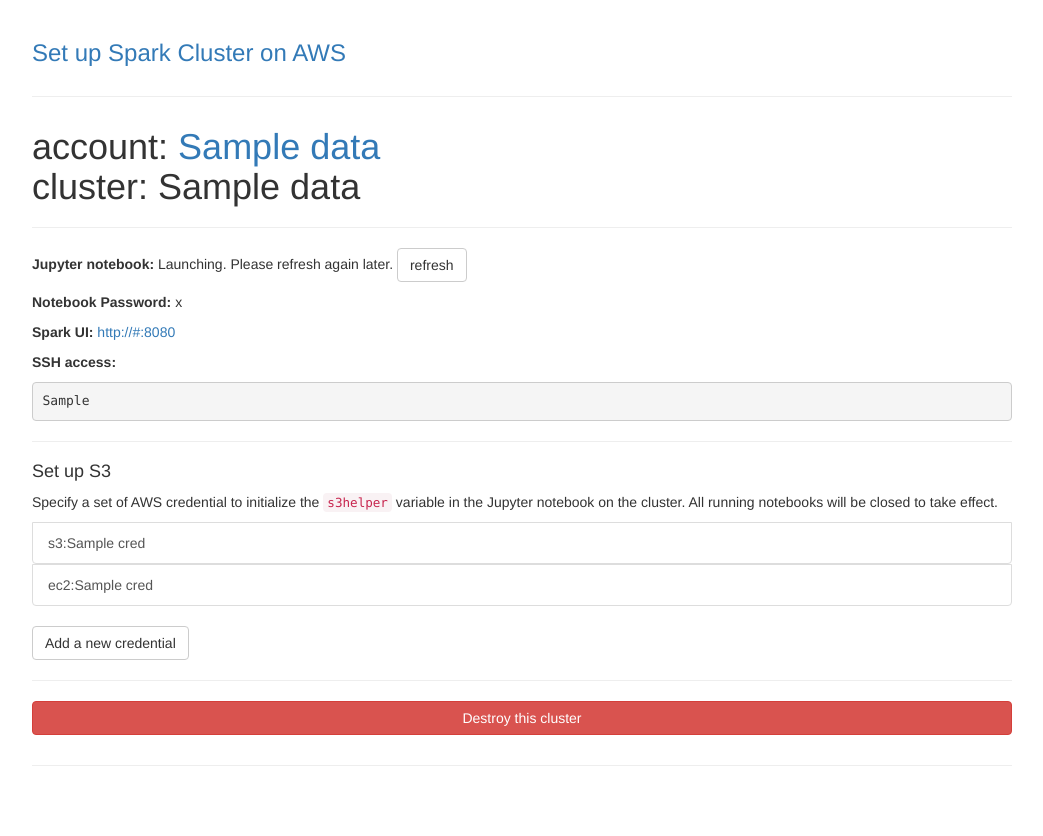
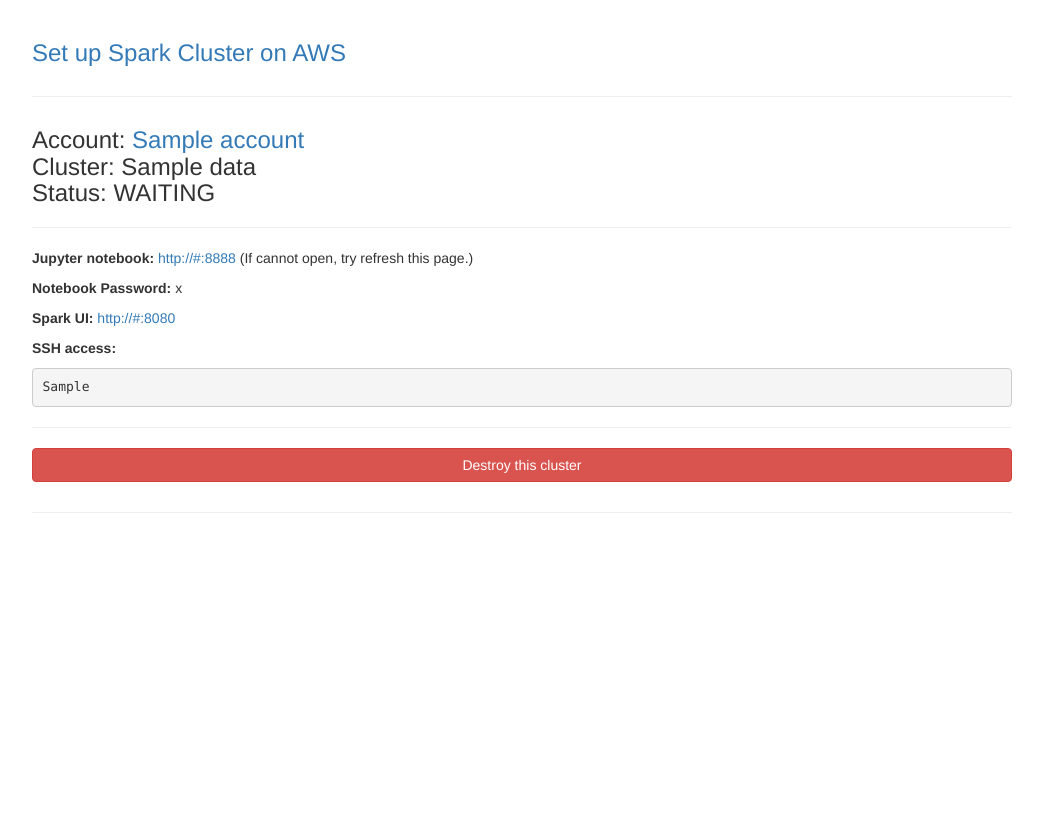
Before and after one commit to arapat/spark-notebook, a Flask app: template spark_notebook/templates/cluster-settings.html in a window 1280 px wide. Shown: the whole page, without its empty margins (118-1161 px from the left). After the commit the page ends 513 px from the top, so only its background shows below. Run offline with Flask 2, Linux system fonts and the light colour scheme; the template is opened without the code that fills it: most values are stand-ins (such as "Sample title", 1, 10 or a date in 2020); some libraries are stand-ins or nearby versions.

Commit message:
Use the aws functions to describe and destroy spark clusters

```diff
--- a/spark_notebook/templates/cluster-settings.html
+++ b/spark_notebook/templates/cluster-settings.html
@@ -11,101 +11,26 @@
 
 <div class="row-fluid marketing">
     <div class="span12">
-        <h1>
-            account: <a href="/g/{{data['account']}}">{{data["account_name"]}}</a>
+        <h3>
+            Account: <a href="/g/{{data['account']}}">{{data["account"]}}</a>
             <br/>
-            cluster: {{data["cluster_name"]}}
-        </h1>
+            Cluster: {{data["cluster_name"]}}
+            <br/>
+            Status: {{data["status"]}}
+        </h3>
 
         <hr>
 
+        {% if data["status"] == "RUNNING" or data["status"] == "WAITING" %}
+
             <p><b>Jupyter notebook:</b>
-            {% if data["notebook-ready"] %}
                 <a href="http://{{data['master_url']}}:8888">http://{{data['master_url']}}:8888</a>
                 (If cannot open, try refresh this page.)</p>
-            {% else %}
-            Launching. Please refresh again later.
-            <button class="btn btn-default" onclick="window.location.href=window.location.href;">
-                refresh
-            </button>
-            </p>
-            {% endif %}
             <p><b>Notebook Password:</b> {{data['password']}}</p>
             <p><b>Spark UI:</b>
                 <a href="http://{{data['master_url']}}:8080">http://{{data['master_url']}}:8080</a></p>
-        <!--
-        <p><b>Ganglia:</b>
-            <a href="http://{{data['master_url']}}:5080/ganglia">http://{{data['master_url']}}:5080/ganglia</a></p>
-        -->
             <p><b>SSH access:</b>
             <pre>{{data["aws_access"]}}</pre></p>
-
-        <hr>
-
-        <h4>Set up S3</h4>
-            <p>Specify a set of AWS credential to initialize the <code>s3helper</code>
-                variable in the Jupyter notebook on the cluster.
-               All running notebooks will be closed to take effect.</p>
-            <div class="list-group">
-                {% for cred in data["credentials"]["s3"] %}
-                <form class="form-setup-s3" action="" method="POST">
-                    <input type="hidden" name="type" value="s3"/>
-                    <input type="hidden" name="usage" value="s3"/>
-                    <input type="hidden" name="name" value="{{cred}}"/>
-                    <button type="submit" class="list-group-item">
-                        s3:{{ cred }}
-                    </button>
-                </form>
-                {% endfor %}
-                {% for cred in data["credentials"]["ec2"] %}
-                <form class="form-setup-s3" action="" method="POST">
-                    <input type="hidden" name="type" value="s3"/>
-                    <input type="hidden" name="usage" value="ec2"/>
-                    <input type="hidden" name="name" value="{{cred}}"/>
-                    <button type="submit" class="list-group-item">
-                        ec2:{{ cred }}
-                    </button>
-                </form>
-                {% endfor %}
-            </div>
-
-        {% if "setup-s3" in data %}
-        <div class="alert alert-success" role="alert">Succeed!</div>
-        {% endif %}
-
-        <!-- Button trigger add new account modal -->
-        <button type="button" class="btn btn-default"
-                data-toggle="modal" data-target="#addAccountModal">
-            Add a new credential
-        </button>
-
-        <!-- New account modal -->
-        <div class="modal fade" id="addAccountModal" tabindex="-1" role="dialog">
-            <div class="modal-dialog" role="document">
-                <div class="modal-content">
-                    <div class="modal-body">
-                        <form class="form-add-account" action="/addcred/{{data['account']}}/{{data['cluster_name']}}" method="POST">
-                            <h5 class="form-add-account-heading">Add a new AWS account</h3>
-                                <label>Display name</label>
-                                <input id="name" name="name" class="form-control"
-                                       placeholder="Give a name to this set of credential"
-                                       required>
-
-                                <label>AWS Access Key ID</label>
-                                <input id="aws-access-key-id" class="form-control"
-                                       name="aws-access-key-id" required>
-
-                                <label>AWS Secret Access Key</label>
-                                <input id="aws-secret-access-key" class="form-control"
-                                       name="aws-secret-access-key" required>
-
-                            <button type="submit" class="btn btn-primary btn-form">Add</button>
-                            <button type="button" class="btn btn-default btn-form" data-dismiss="modal">Cancel</button>
-                        </form>
-                    </div>
-                </div>
-            </div>
-        </div>
 
             <hr>
 
@@ -113,6 +38,21 @@
             <button type="button" class="btn btn-danger btn-block" data-toggle="modal" data-target="#destroyModal">
                 Destroy this cluster
             </button>
+
+        {% elif data["status"] == "STARTING" or data["status"] == "BOOTSTRAPPING" %}
+            <p>Launching. Please refresh again later.
+            <button class="btn btn-default" onclick="window.location.href=window.location.href;">
+                refresh
+            </button></p>
+
+            <hr>
+
+            <!-- Button trigger destroy modal -->
+            <button type="button" class="btn btn-danger btn-block" data-toggle="modal" data-target="#destroyModal">
+                Destroy this cluster
+            </button>
+
+        {% endif %}
 
         <!-- Destroy modal -->
         <div class="modal fade" id="destroyModal" tabindex="-1" role="dialog">
@@ -123,7 +63,7 @@
                         <p>Are you sure you want to destroy the cluster {{data["cluster_name"]}}?</p>
                     </div>
 
-                    <form class="form-destroy" action="/destroy/{{data['account']}}/{{data['cluster_name']}}" method="POST">
+                    <form class="form-destroy" action="/destroy/{{data['account']}}/{{data['cluster_id']}}" method="POST">
                         <button type="submit" class="btn btn-danger">Destroy it</button>
                         <button type="button" class="btn btn-default" data-dismiss="modal">Cancel</button>
                     </form>
```
Also changed, not shown: spark_notebook/server.py (+37 -41 lines). Lines whose indentation alone changed are shown as unchanged.
